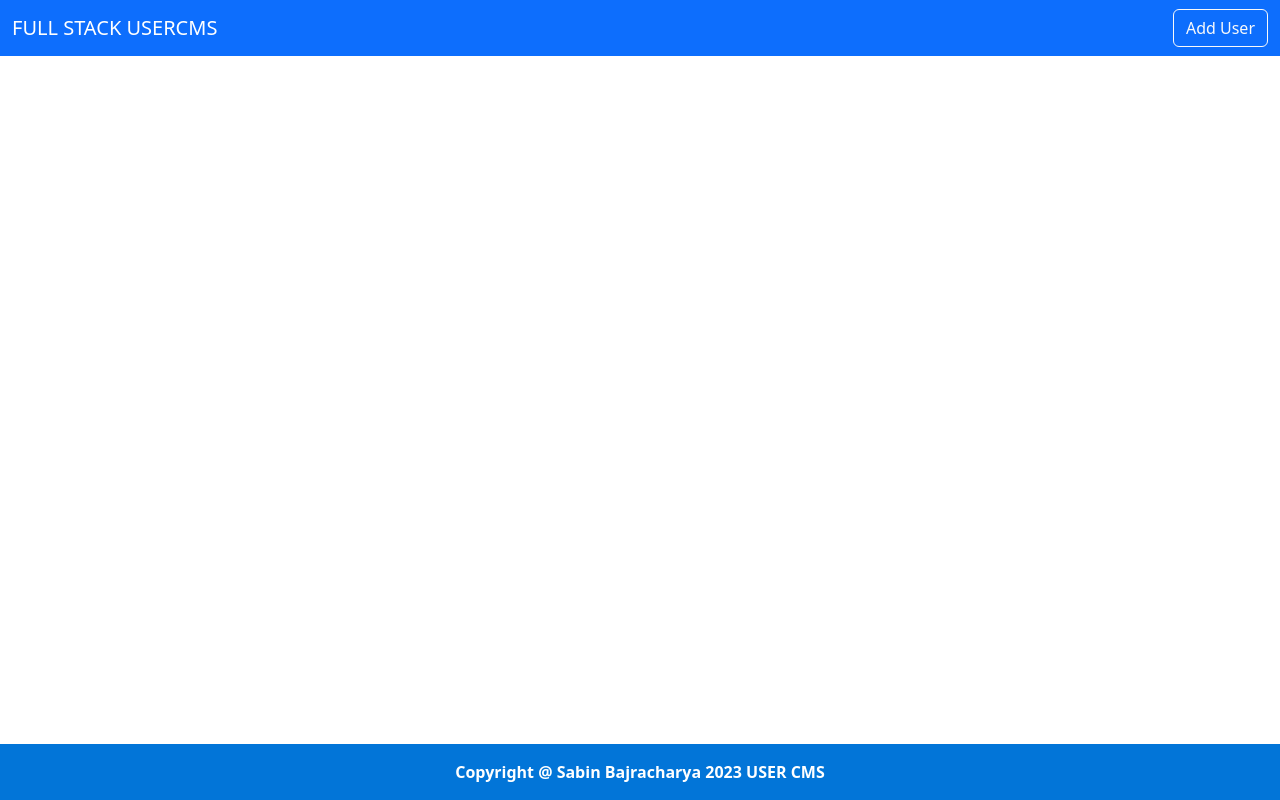
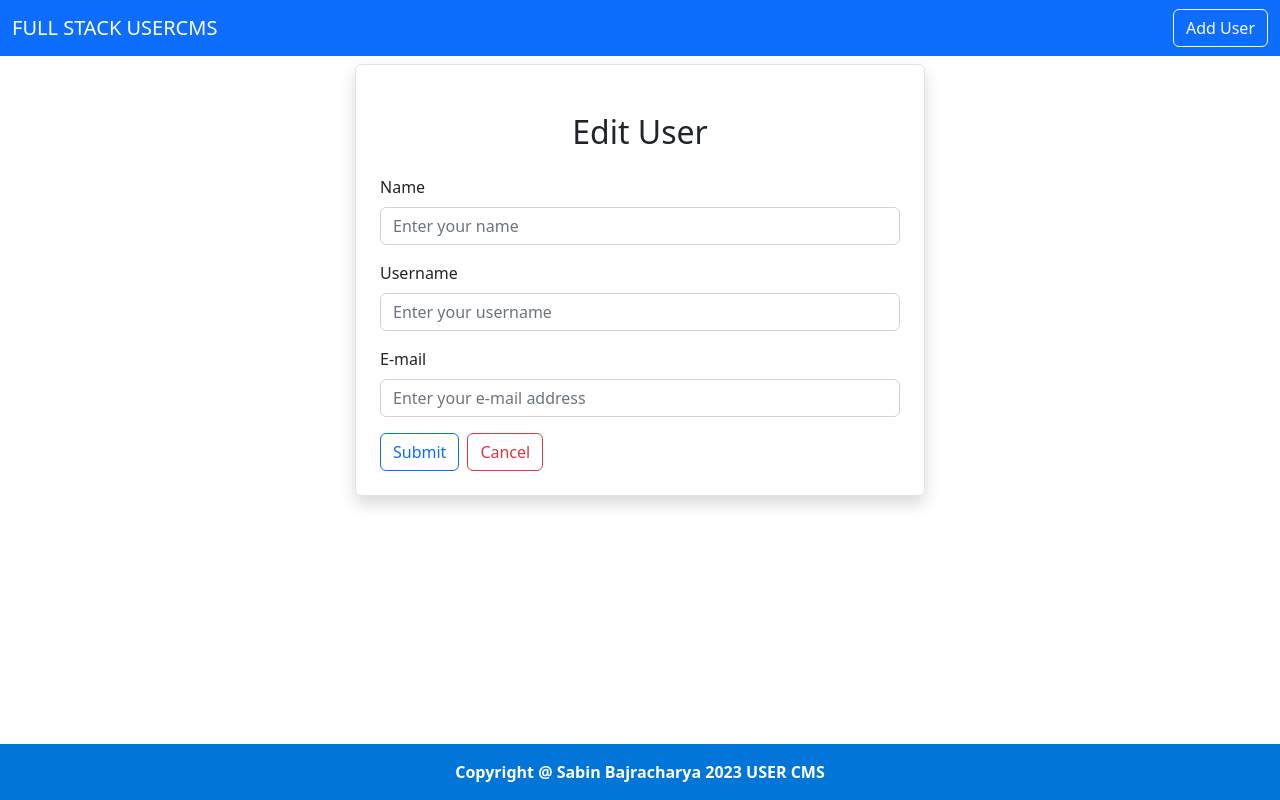
Before and after one commit to sabinbajra/usercms-backend, a React (Create React App) app in the folder usercms-app/: page /edituser/1 in a window 1280 px wide. Built offline with nearby package versions, Linux system fonts and the light colour scheme; no server answers.

Commit message:
Edit user is working now

```diff
--- a/usercms-app/src/App.js
+++ b/usercms-app/src/App.js
@@ -4,6 +4,7 @@ import Navbar from './layout/Navbar';
 import Home from './pages/Home';
 import Footer from './layout/Footer';
 import AddUser from './users/AddUser';
+import EditUser from './users/EditUser';
 import {BrowserRouter as Router, Routes, Route } from 'react-router-dom';
 
 function App() {
@@ -15,6 +16,7 @@ function App() {
           <Routes>
             <Route exact path='/' element={<Home/>}></Route>
             <Route exact path='/adduser' element={<AddUser/>}></Route>
+            <Route exact path='/edituser/:id' element={<EditUser/>}></Route>
           </Routes>
 
         <Footer/>
--- a/usercms-app/src/pages/Home.js
+++ b/usercms-app/src/pages/Home.js
@@ -1,5 +1,6 @@
 import React, { useEffect, useState } from 'react';
 import axios from 'axios';
+import { Link } from 'react-router-dom';
 const Home = () => {
 
     const [users,setUsers] = useState([]);
@@ -39,7 +40,7 @@ const Home = () => {
                             <td>{user.email}</td>
                             <td>
                                 <button className='btn btn-primary mx-2'>VIEW</button>
-                                <button className='btn btn-outline-primary mx-2'>EDIT</button>
+                                <Link className='btn btn-outline-primary mx-2' to={`/edituser/${user.id}`}>EDIT</Link>
                                 <button className='btn btn-danger mx-2'>DELETE</button>
                             </td>
                             </tr>
--- a/usercms-app/src/users/AddUser.js
+++ b/usercms-app/src/users/AddUser.js
@@ -19,7 +19,7 @@ const onInputChange = ((event) => {
 
 const onSubmit =async (event) => {
     event.preventDefault();
-    await axios.post("http://localhost:8080/user",user);
+    await axios.post("http://localhost:8080/users",user);
     navigate('/');
 };
   return (
--- a/usercms-app/src/users/EditUser.js
+++ b/usercms-app/src/users/EditUser.js
@@ -0,0 +1,96 @@
+import axios from 'axios';
+import React, { useEffect, useState } from 'react'
+import { useNavigate,Link, useParams } from 'react-router-dom';
+
+const EditUser = () => {
+
+let navigate = useNavigate();
+const {id} = useParams();
+const [user,setUser] = useState({
+    name: "",
+    email: "",
+    username: ""
+});
+
+const {name,email,username} = user;
+
+const onInputChange = ((event) => {
+    setUser({...user,[event.target.name]: event.target.value});
+});
+
+const onSubmit =async (event) => {
+    event.preventDefault();
+    await axios.put(`http://localhost:8080/users/${id}`,user);
+    navigate('/');
+};
+
+const loadUser = async () => {
+    const result = await axios.get(`http://localhost:8080/users/${id}`);
+    setUser(result.data);
+};
+
+useEffect(() => {
+    loadUser();
+},[]);
+
+
+  return (
+    <div className="container">
+      <div className="row">
+        <div className="col-md-6 offset-md-3 border rounded p-4 mt-2 shadow">
+          <h2 className="text-center m-4">Edit User</h2>
+
+          <form onSubmit={(e) => onSubmit(e)}>
+            <div className="mb-3">
+              <label htmlFor="Name" className="form-label">
+                Name
+              </label>
+              <input
+                type={"text"}
+                className="form-control"
+                placeholder="Enter your name"
+                name="name"
+                value={name}
+                onChange={(e) => onInputChange(e)}
+              />
+            </div>
+            <div className="mb-3">
+              <label htmlFor="Username" className="form-label">
+                Username
+              </label>
+              <input
+                type={"text"}
+                className="form-control"
+                placeholder="Enter your username"
+                name="username"
+                value={username}
+                onChange={(e) => onInputChange(e)}
+              />
+            </div>
+            <div className="mb-3">
+              <label htmlFor="Email" className="form-label">
+                E-mail
+              </label>
+              <input
+                type={"text"}
+                className="form-control"
+                placeholder="Enter your e-mail address"
+                name="email"
+                value={email}
+                onChange={(e) => onInputChange(e)}
+              />
+            </div>
+            <button type="submit" className="btn btn-outline-primary">
+              Submit
+            </button>
+            <Link className="btn btn-outline-danger mx-2" to="/">
+              Cancel
+            </Link>
+          </form>
+        </div>
+      </div>
+    </div>
+  )
+}
+
+export default EditUser
```
